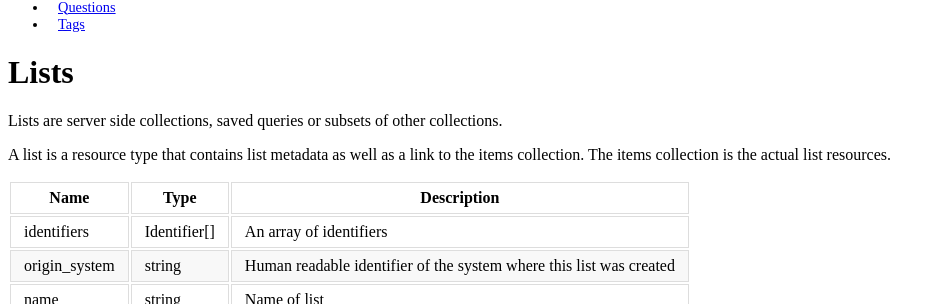
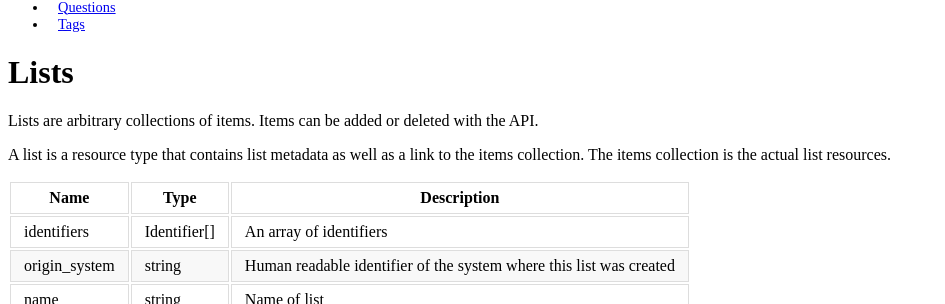
Before and after one commit to opensupporter/osdi-docs, a Jekyll site: the page built from lists.md, in a window 1280 px wide and 900 px high. Shown: the part 219-523 px from the top of the window, without its empty margins (0-945 px from the left). Built offline with Jekyll 4.4.1, drawn with Linux system fonts in a browser that asks for light colours; a style sheet for code colours, icons or effects is not loaded.

Commit message:
Update lists.md

```diff
--- a/lists.md
+++ b/lists.md
@@ -4,7 +4,7 @@ title: "Lists"
 ---
 
 # Lists
-Lists are server side collections, saved queries or subsets of other collections.
+Lists are arbitrary collections of items.  Items can be added or deleted with the API.
 
 A list is a resource type that contains list metadata as well as a link to the items collection.  The items collection is the actual list resources.
 
```
